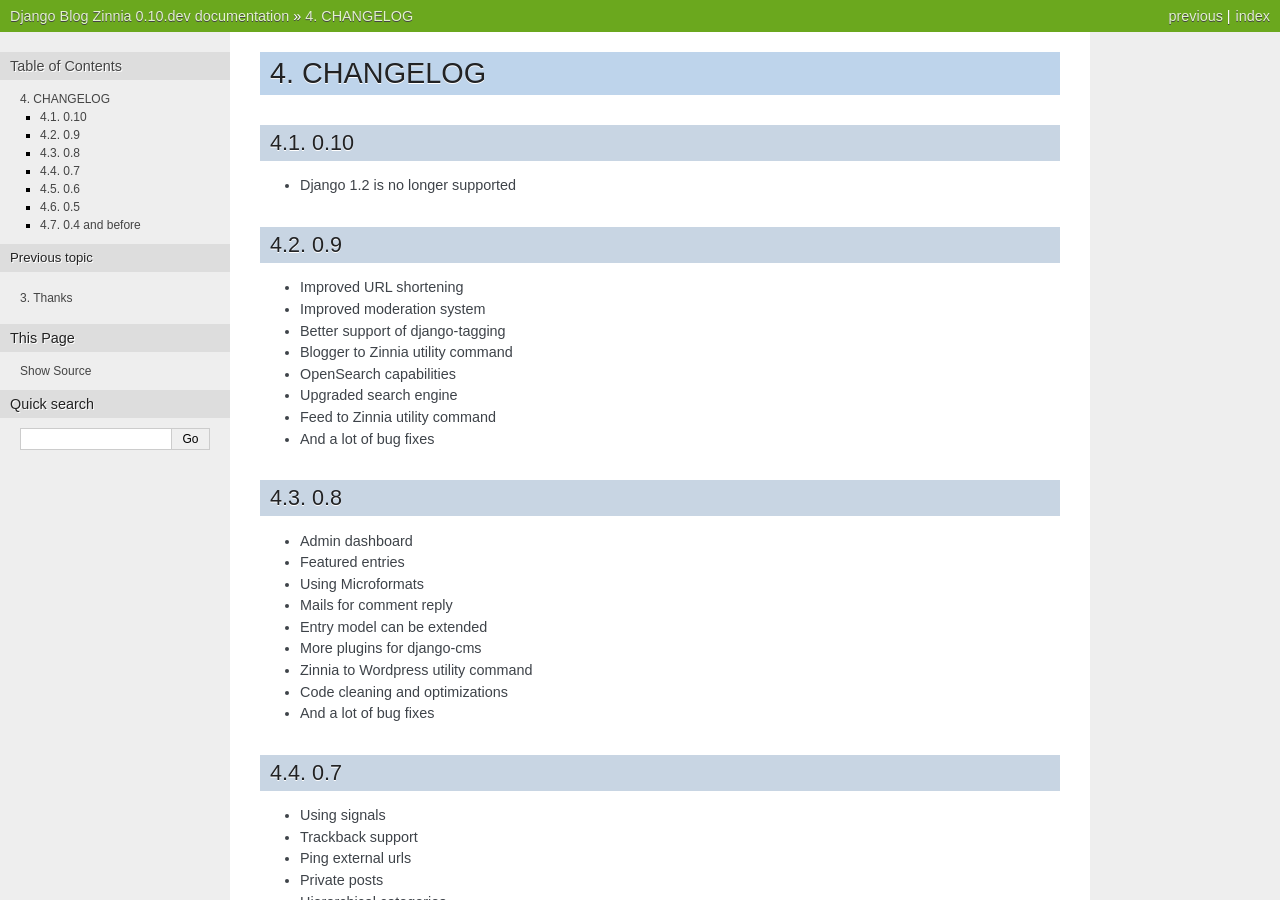
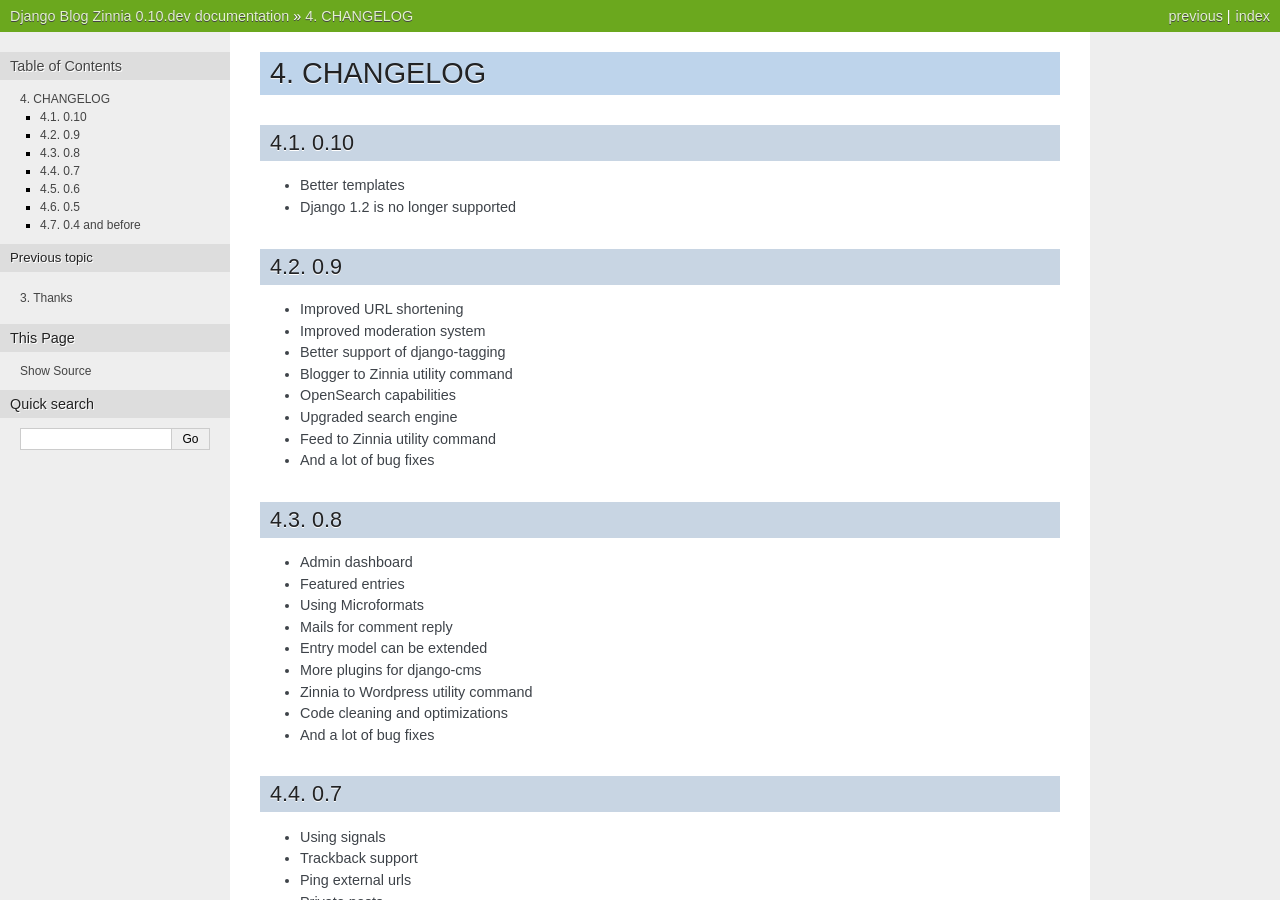
Before and after one commit to Fantomas42/django-blog-zinnia, a Sphinx documentation site: the page built from docs/changelog.rst, in a window 1280 px wide and 900 px high. Built offline with Sphinx 7.4.7, drawn with Linux system fonts in a browser that asks for light colours.

Commit message:
updating changelog

```diff
--- a/docs/changelog.rst
+++ b/docs/changelog.rst
@@ -4,6 +4,7 @@
 0.10
 ----
 
+* Better templates
 * Django 1.2 is no longer supported
 
 0.9
```
